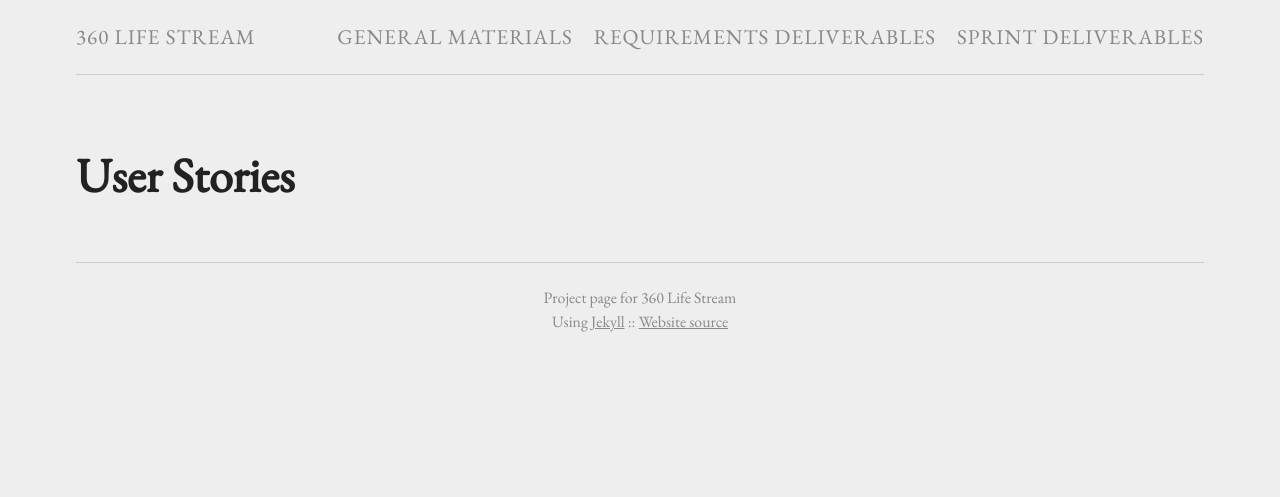
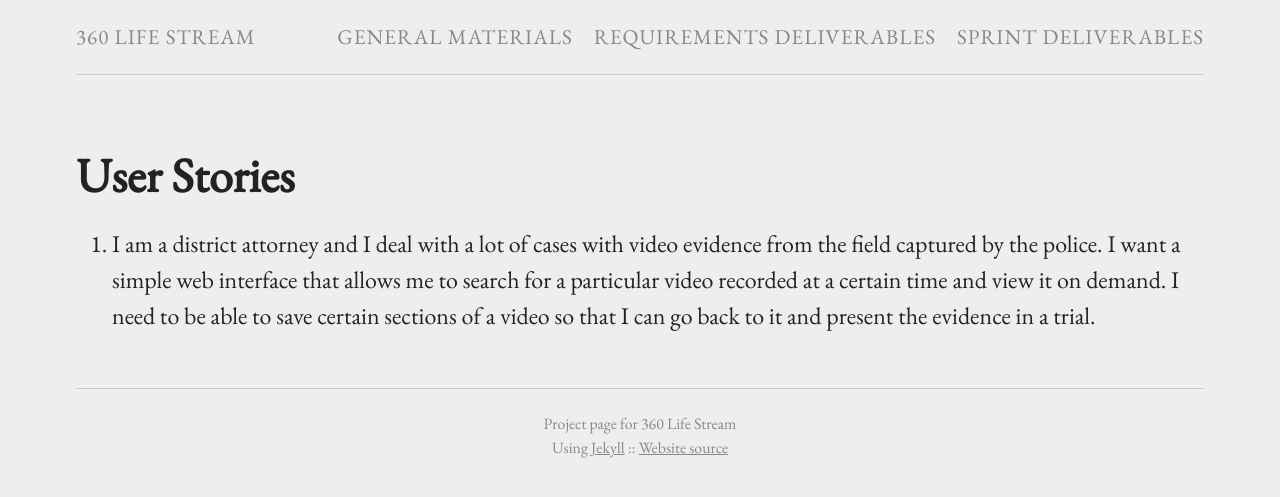
Before and after one commit to 360ls/360ls, a Jekyll site: the page built from _requirements/stories.md, in a window 1280 px wide. Shown: the top 497 px of the page. Built offline with Jekyll 4.4.1, drawn with Linux system fonts in a browser that asks for light colours.

Commit message:
add DA user story

```diff
--- a/_requirements/stories.md
+++ b/_requirements/stories.md
@@ -2,3 +2,4 @@
 layout: page
 title: User Stories
 ---
+1. I am a district attorney and I deal with a lot of cases with video evidence from the field captured by the police. I want a simple web interface that allows me to search for a particular video recorded at a certain time and view it on demand. I need to be able to save certain sections of a video so that I can go back to it and present the evidence in a trial.
```
